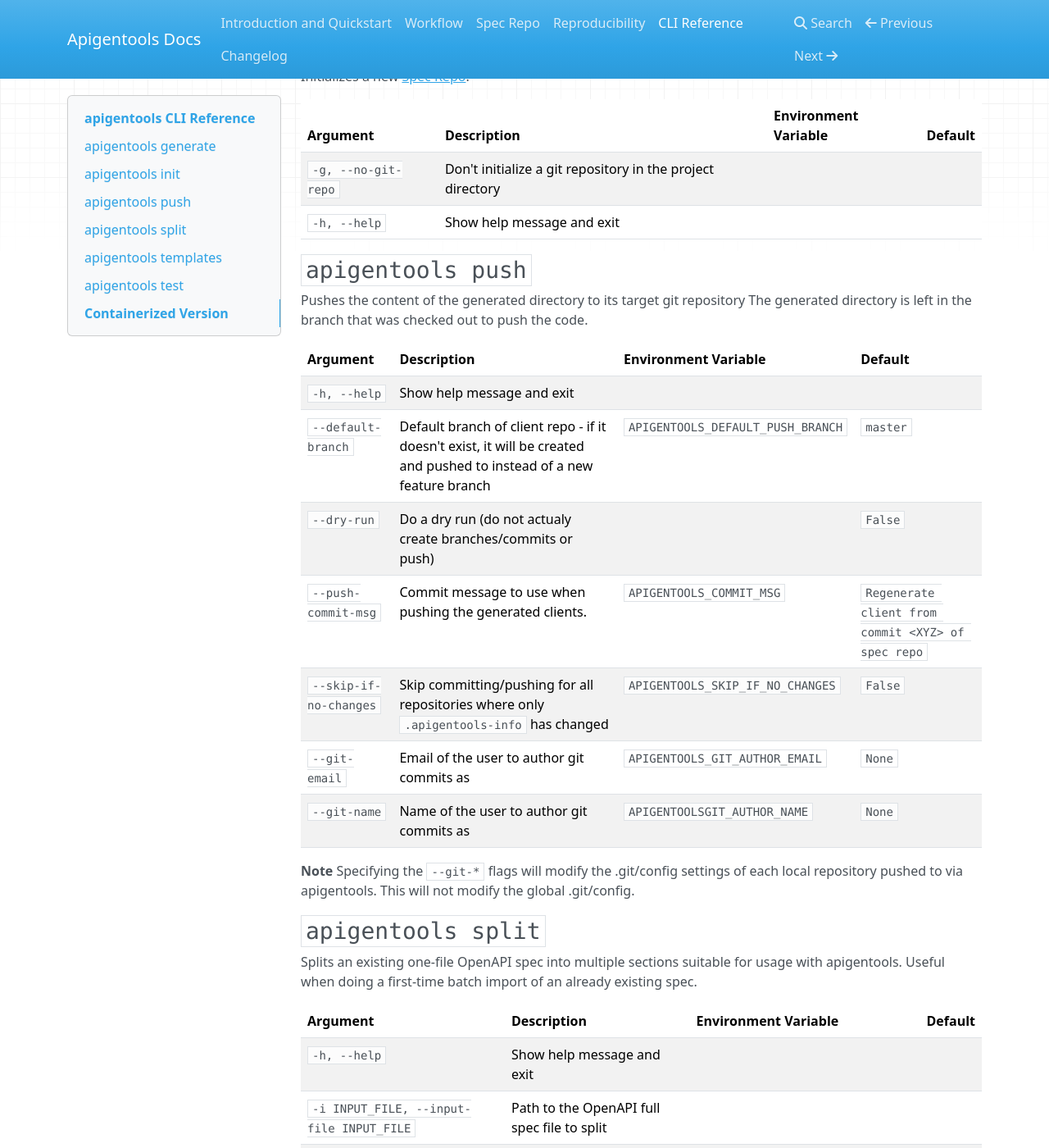
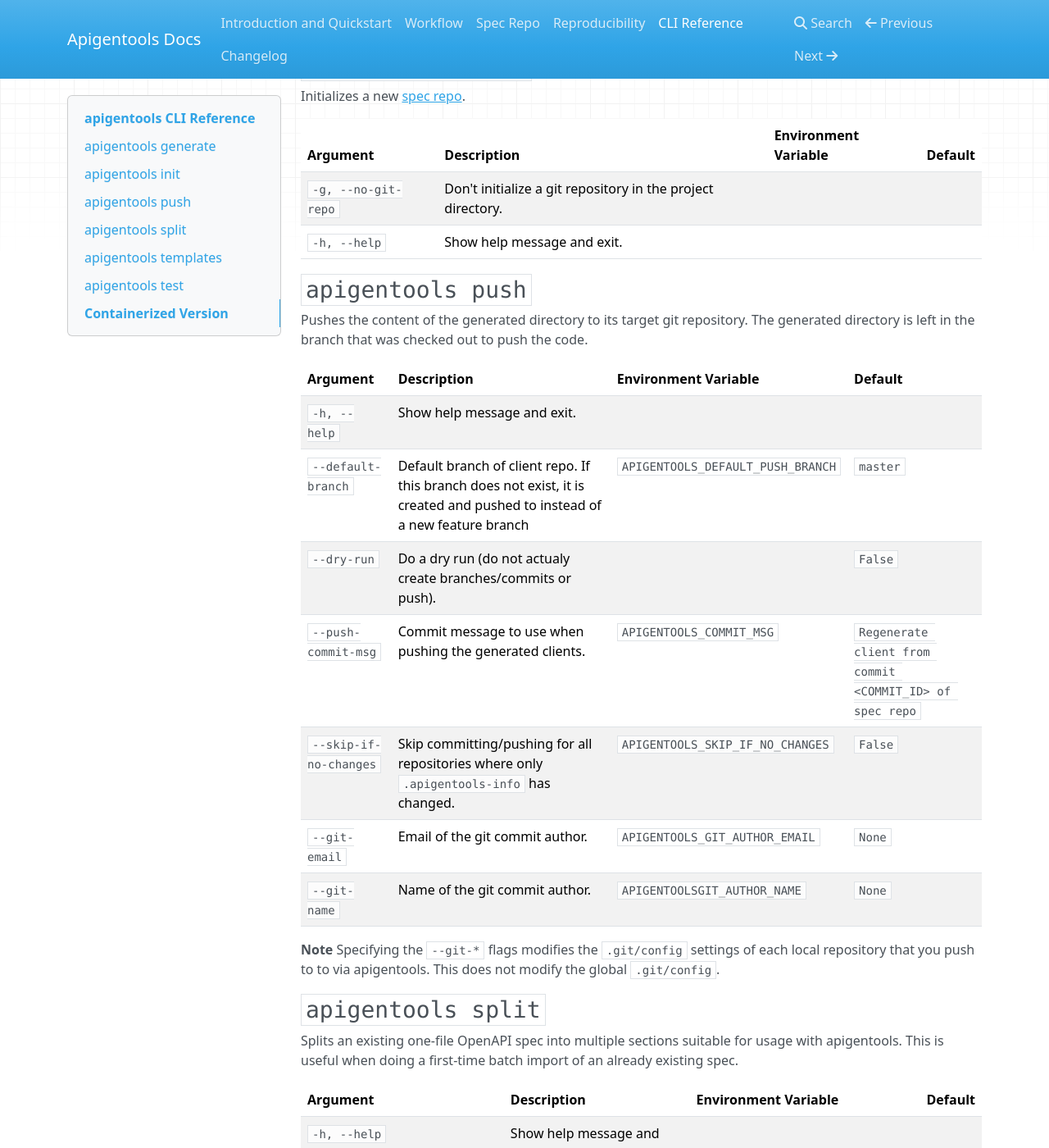
Before and after one commit to DataDog/apigentools, an MkDocs documentation site: the page built from docs/cli.md, in a window 1280 px wide and 1400 px high, scrolled down 3596 px. Shown: the whole window at 82% size. Built offline with MkDocs 1.6.1, drawn with Linux system fonts in a browser that asks for light colours; nearby versions of some CDN libraries; some of the changed text lies outside the part shown.

Commit message:
Docs grammar edits (#66)

````diff
--- a/docs/cli.md
+++ b/docs/cli.md
@@ -3,29 +3,29 @@
 Basic usage:
 
 ```
-apigentools <apigentools-args> <SUBCOMMAND> <subcommand args>
+apigentools <APIGENTOOLS_ARGS> <SUBCOMMAND> <SUBCOMMAND_ARGS>
 ```
 
-Note that a lot of arguments can take their value from environment variables and coded-in defaults. In this case, the actual value is obtained like this:
+Many arguments take values from environment variables and coded-in defaults. In this case, the actual value is obtained like this:
 
-* If the commandline argument is provided, it is used.
-* If the commandline argument is not provided and the environment variable exists, its content is used.
-* If the commandline argument is not provided and the enviromnent variable doesn't exist, the coded-in default is used.
+* If the command line argument is provided, it is used.
+* If the command line argument is **not** provided, and the environment variable exists, the environment variable is used.
+* If the command line argument is **not** provided, and the enviromnent variable does **not** exist, the coded-in default is used.
 
-Throughout this document, arguments with this behaviour have a value both in their "Environment Variable" column as well as in their "Default" column.
+Throughout this document, arguments with this behavior have a value both in their "Environment Variable" column as well as in their "Default" column.
 
 Argument | Description | Environment Variable | Default
 ---------|-------------|----------------------|--------
 `-av API_VERSIONS, --api-versions API_VERSIONS` | The API version to run the specified action against. These must match what the config in the spec repo contains. Example: `apigentools -av v1 -av v2 test` | `APIGENTOOLS_API_VERSION` | `None` to run against all
-`-c CONFIG_DIR, --config-dir CONFIG_DIR` | Path to config directory | `APIGENTOOLS_CONFIG_DIR` | `config`
-`-g GENERATED_CODE_DIR, --generated-code-dir GENERATED_CODE_DIR` | Path to directory where to save the generated source code | `APIGENTOOLS_GENERATED_CODE_DIR` | `generated`
-`-h, --help` | Show help message and exit
+`-c CONFIG_DIR, --config-dir CONFIG_DIR` | Path to config directory. | `APIGENTOOLS_CONFIG_DIR` | `config`
+`-g GENERATED_CODE_DIR, --generated-code-dir GENERATED_CODE_DIR` | Path to directory where generated source code is saved. | `APIGENTOOLS_GENERATED_CODE_DIR` | `generated`
+`-h, --help` | Show help message and exit.
 `-l LANGUAGES, --languages LANGUAGES` | Languages to run the specified action against. These must match what the config in the spec repo contains. Example: `apigentools -l go -l java test` | `APIGENTOOLS_LANG` | `None` to run against all
-`-r SPEC_REPO_DIR, --spec-repo-dir SPEC_REPO_DIR` | Switch to this directory before doing anything else | `APIGENTOOLS_SPEC_REPO_DIR` | `.`
-`--git-via-https` | Whether to use https (or ssh) for git actions | `APIGENTOOLS_GIT_VIA_HTTPS` | `false`
+`-r SPEC_REPO_DIR, --spec-repo-dir SPEC_REPO_DIR` | Switch to this directory before doing anything else. | `APIGENTOOLS_SPEC_REPO_DIR` | `.`
+`--git-via-https` | Whether to use HTTPS (or SSH) for git actions. | `APIGENTOOLS_GIT_VIA_HTTPS` | `false`
 `--git-via-https-installation-access-token` | Use installation access token (authenticating a Github app) for git actions. Mutually exclusive with `--git-via-https-oauth-token`. | `APIGENTOOLS_GIT_VIA_HTTPS_INSTALLATION_ACCESS_TOKEN` |
-`--git-via-https-oauth-token` | Use OAuth over HTTPS passing this token for git actions. Mutually exclusive with `--git-via-https-installation-access-token`. | `APIGENTOOLS_GIT_VIA_HTTPS_OAUTH_TOKEN` |
-`-v, --verbose` | Whether or not to log the generation in verbose mode
+`--git-via-https-oauth-token` | Use OAuth over HTTPS, passing this token for git actions. Mutually exclusive with `--git-via-https-installation-access-token`. | `APIGENTOOLS_GIT_VIA_HTTPS_OAUTH_TOKEN` |
+`-v, --verbose` | Log generation in verbose mode.
 
 ## `apigentools generate`
 
@@ -33,62 +33,61 @@
 
 Argument | Description | Environment Variable | Default
 ---------|-------------|----------------------|--------
-`--additional-stamp [ADDITIONAL_STAMP [ADDITIONAL_STAMP ...]]` | Additional components to add to the `apigentoolsStamp` variable passed to templates | `APIGENTOOLS_ADDITIONAL_STAMP` | `[]`
-`--builtin-templates` | Use unpatched upstream templates | | `false`
-`-d DOWNSTREAM_TEMPLATES_DIR, --downstream-templates-dir DOWNSTREAM_TEMPLATES_DIR` | Path to directory with downstream templates | `APIGENTOOLS_DOWNSTREAM_TEMPLATES_DIR` | `downstream-templates`
-`-f FULL_SPEC_FILE, --full-spec-file FULL_SPEC_FILE` | Name of the OpenAPI full spec file to write | `APIGENTOOLS_FULL_SPEC_FILE` | `full_spec.yaml`
-`-h, --help` | Show help message and exit
-`-i GENERATED_WITH_IMAGE, --generated-with-image GENERATED_WITH_IMAGE` | Override the tag of the image with which the client code was generated | `APIGENTOOLS_IMAGE` | `None`
-`-s SPEC_DIR, --spec-dir SPEC_DIR` | Path to directory with OpenAPI specs | `APIGENTOOLS_SPEC_DIR` | `spec`
-`-t TEMPLATE_DIR, --template-dir TEMPLATE_DIR` | Path to directory with processed upstream templates | `APIGENTOOLS_TEMPLATES_DIR` | `templates`
-`--clone-repo` | Whether to clone the client Github repositories before running code generation | `APIGENTOOLS_PULL_REPO` | `False`
+`--additional-stamp [ADDITIONAL_STAMP [ADDITIONAL_STAMP ...]]` | Additional components to add to the `apigentoolsStamp` variable passed to templates. | `APIGENTOOLS_ADDITIONAL_STAMP` | `[]`
+`--builtin-templates` | Use unpatched upstream templates. | | `false`
+`-d DOWNSTREAM_TEMPLATES_DIR, --downstream-templates-dir DOWNSTREAM_TEMPLATES_DIR` | Path to directory with downstream templates. | `APIGENTOOLS_DOWNSTREAM_TEMPLATES_DIR` | `downstream-templates`
+`-f FULL_SPEC_FILE, --full-spec-file FULL_SPEC_FILE` | Name of the OpenAPI full spec file to write. | `APIGENTOOLS_FULL_SPEC_FILE` | `full_spec.yaml`
+`-h, --help` | Show help message and exit.
+`-i GENERATED_WITH_IMAGE, --generated-with-image GENERATED_WITH_IMAGE` | Override the tag of the image with which the client code was generated. | `APIGENTOOLS_IMAGE` | `None`
+`-s SPEC_DIR, --spec-dir SPEC_DIR` | Path to directory with OpenAPI specs. | `APIGENTOOLS_SPEC_DIR` | `spec`
+`-t TEMPLATE_DIR, --template-dir TEMPLATE_DIR` | Path to directory with processed upstream templates. | `APIGENTOOLS_TEMPLATES_DIR` | `templates`
+`--clone-repo` | Whether to clone the client Github repositories before running code generation. | `APIGENTOOLS_PULL_REPO` | `False`
 
 ## `apigentools init`
 
-Initializes a new [Spec Repo](spec_repo.md).
+Initializes a new [spec repo](spec_repo.md).
 
 Argument | Description | Environment Variable | Default
 ---------|-------------|----------------------|--------
-`-g, --no-git-repo` | Don't initialize a git repository in the project directory
-`-h, --help` | Show help message and exit
+`-g, --no-git-repo` | Don't initialize a git repository in the project directory.
+`-h, --help` | Show help message and exit.
 
 ## `apigentools push`
 
-Pushes the content of the generated directory to its target git repository
-The generated directory is left in the branch that was checked out to push the code.
+Pushes the content of the generated directory to its target git repository. The generated directory is left in the branch that was checked out to push the code.
 
 Argument | Description | Environment Variable | Default
 ---------|-------------|----------------------|--------
-`-h, --help` | Show help message and exit
-`--default-branch` | Default branch of client repo - if it doesn't exist, it will be created and pushed to instead of a new feature branch | `APIGENTOOLS_DEFAULT_PUSH_BRANCH` | `master`
-`--dry-run` | Do a dry run (do not actualy create branches/commits or push) | | `False`
-`--push-commit-msg` | Commit message to use when pushing the generated clients. | `APIGENTOOLS_COMMIT_MSG` | `Regenerate client from commit <XYZ> of spec repo`
-`--skip-if-no-changes` | Skip committing/pushing for all repositories where only `.apigentools-info` has changed | `APIGENTOOLS_SKIP_IF_NO_CHANGES` | `False`
-`--git-email` | Email of the user to author git commits as | `APIGENTOOLS_GIT_AUTHOR_EMAIL` | `None`
-`--git-name` | Name of the user to author git commits as | `APIGENTOOLSGIT_AUTHOR_NAME` | `None`
+`-h, --help` | Show help message and exit.
+`--default-branch` | Default branch of client repo. If this branch does not exist, it is created and pushed to instead of a new feature branch | `APIGENTOOLS_DEFAULT_PUSH_BRANCH` | `master`
+`--dry-run` | Do a dry run (do not actualy create branches/commits or push). | | `False`
+`--push-commit-msg` | Commit message to use when pushing the generated clients. | `APIGENTOOLS_COMMIT_MSG` | `Regenerate client from commit <COMMIT_ID> of spec repo`
+`--skip-if-no-changes` | Skip committing/pushing for all repositories where only `.apigentools-info` has changed. | `APIGENTOOLS_SKIP_IF_NO_CHANGES` | `False`
+`--git-email` | Email of the git commit author. | `APIGENTOOLS_GIT_AUTHOR_EMAIL` | `None`
+`--git-name` | Name of the git commit author. | `APIGENTOOLSGIT_AUTHOR_NAME` | `None`
 
-**Note** Specifying the `--git-*` flags will modify the .git/config settings of each local repository pushed to via apigentools. This will not modify the global .git/config.
+**Note** Specifying the `--git-*` flags modifies the `.git/config` settings of each local repository that you push to to via apigentools. This does not modify the global `.git/config`.
 
 ## `apigentools split`
 
-Splits an existing one-file OpenAPI spec into multiple sections suitable for usage with apigentools. Useful when doing a first-time batch import of an already existing spec.
+Splits an existing one-file OpenAPI spec into multiple sections suitable for usage with apigentools. This is useful when doing a first-time batch import of an already existing spec.
 
 Argument | Description | Environment Variable | Default
 ---------|-------------|----------------------|--------
-`-h, --help` | Show help message and exit
-`-i INPUT_FILE, --input-file INPUT_FILE` | Path to the OpenAPI full spec file to split
-`-s SPEC_DIR, --spec-dir SPEC_DIR` | Path to directory with OpenAPI specs | `APIGENTOOLS_SPEC_DIR` | `spec`
-`-v API_VERSION, --api-version API_VERSION` | Version of API that the input spec describes | `APIGENTOOLS_SPLIT_SPEC_VERSION` | `v1`
+`-h, --help` | Show help message and exit.
+`-i INPUT_FILE, --input-file INPUT_FILE` | Path to the OpenAPI full spec file to split.
+`-s SPEC_DIR, --spec-dir SPEC_DIR` | Path to directory with OpenAPI specs. | `APIGENTOOLS_SPEC_DIR` | `spec`
+`-v API_VERSION, --api-version API_VERSION` | Version of API that the input spec describes. | `APIGENTOOLS_SPLIT_SPEC_VERSION` | `v1`
 
 ## `apigentools templates`
 
-Obtains upstream openapi-generator templates, applies template patches and saves them to templates directory.
+Obtains upstream `openapi-generator` templates, applies template patches, and saves them to a templates directory.
 
 Argument | Description | Environment Variable | Default
 ---------|-------------|----------------------|--------
-`-h, --help` | Show help message and exit
-`-o OUTPUT_DIR, --output-dir OUTPUT_DIR` | Path to directory where to put processed upstream templates | `APIGENTOOLS_TEMPLATES_DIR` | `templates`
-`-p TEMPLATE_PATCHES_DIR, --template-patches-dir TEMPLATE_PATCHES_DIR` | Directory with patches for upstream templates | `APIGENTOOLS_TEMPLATE_PATCHES_DIR` | `template-patches`
+`-h, --help` | Show help message and exit.
+`-o OUTPUT_DIR, --output-dir OUTPUT_DIR` | Path to directory where processed upstream templates are saved. | `APIGENTOOLS_TEMPLATES_DIR` | `templates`
+`-p TEMPLATE_PATCHES_DIR, --template-patches-dir TEMPLATE_PATCHES_DIR` | Directory with patches for upstream templates. | `APIGENTOOLS_TEMPLATE_PATCHES_DIR` | `template-patches`
 
 ### `apigentools templates local-dir`
 
@@ -96,36 +95,36 @@
 
 Argument | Description | Environment Variable | Default
 ---------|-------------|----------------------|--------
-`-h, --help` | Show help message and exit
+`-h, --help` | Show help message and exit.
 
 Positional Argument | Description | Environment Variable | Default
 --------------------|-------------|----------------------|--------
-`local_path` | Path to directory with openapi-generator upstream templates
+`local_path` | Path to directory with `openapi-generator` upstream templates.
 
 ### `apigentools templates openapi-git`
 
-Obtains upstream templates from openapi-generator git repository.
+Obtains upstream templates from `openapi-generator` git repository.
 
 Argument | Description | Environment Variable | Default
 ---------|-------------|----------------------|--------
-`-h, --help` | Show help message and exit
-`-u REPO_URL, --repo_url REPO_URL` | URL of the openapi-generator repo | | `https://github.com/OpenAPITools/openapi-generator`
+`-h, --help` | Show help message and exit.
+`-u REPO_URL, --repo_url REPO_URL` | URL of the `openapi-generator` repo. | | `https://github.com/OpenAPITools/openapi-generator`
 
 Positional Argument | Description | Environment Variable | Default
 --------------------|-------------|----------------------|--------
-`git_committish` | Git 'committish' to check out before obtaining templates | | `master`
+`git_committish` | Git 'committish' to check out before obtaining templates. | | `master`
 
 ### `apigentools templates openapi-jar`
 
-Obtains upstream templates from an openapi-generator jar file.
+Obtains upstream templates from an `openapi-generator` JAR file.
 
 Argument | Description | Environment Variable | Default
 ---------|-------------|----------------------|--------
-`-h, --help` | Show help message and exit
+`-h, --help` | Show help message and exit.
 
 Positional Argument | Description | Environment Variable | Default
 --------------------|-------------|----------------------|--------
-`jar_path` | Path to openapi-generator jar file | `APIGENTOOLS_OPENAPI_JAR` | `openapi-generator.jar`
+`jar_path` | Path to `openapi-generator` JAR file. | `APIGENTOOLS_OPENAPI_JAR` | `openapi-generator.jar`
 
 ## `apigentools test`
 
@@ -133,24 +132,24 @@
 
 Argument | Description | Environment Variable | Default
 ---------|-------------|----------------------|--------
-`--container-env [CONTAINER_ENV [CONTAINER_ENV ...]]` | Additional environment variables to pass to containers running the tests, for example `--container-env API_KEY=123 OTHER_KEY=234`. Note that apigentools contains additional logic to treat these values as sensitive and avoid logging them during runtime. (NOTE: if the testing container itself prints this value, it *will* be logged as part of the test output by apigentools).
-`-g GENERATED_CODE_DIR, --generated-code-dir GENERATED_CODE_DIR` | Path to directory where the generated source code is | `APIGENTOOLS_GENERATED_CODE_DIR` | `generated`
-`-h, --help` | Show help message and exit
-`--no-cache` | Build test image with --no-cache option | `APIGENTOOLS_TEST_BUILD_NO_CACHE` | `False`
+`--container-env [CONTAINER_ENV [CONTAINER_ENV ...]]` | Additional environment variables to pass to containers running the tests, for example `--container-env API_KEY=123 OTHER_KEY=234`. Note that apigentools contains additional logic to treat these values as sensitive and avoid logging them during runtime. (**NOTE**: if the testing container itself prints this value, it *will* be logged as part of the test output by apigentools).
+`-g GENERATED_CODE_DIR, --generated-code-dir GENERATED_CODE_DIR` | Path to directory where the generated source code is. | `APIGENTOOLS_GENERATED_CODE_DIR` | `generated`
+`-h, --help` | Show help message and exit.
+`--no-cache` | Build test image with `--no-cache` option. | `APIGENTOOLS_TEST_BUILD_NO_CACHE` | `False`
 
 # Containerized Version
 
-The apigentools PyPI package ships with two scripts - `apigentools` and `container-apigentools`. The containerized version will execute all commands in a container created from given image. Additionally, all `APIGENTOOLS_*` environment variables from current environment are passed inside the container. Basic usage:
+The apigentools PyPI package ships with two scripts: `apigentools` and `container-apigentools`. The containerized version executes all commands in a container created from given image. Additionally, all `APIGENTOOLS_*` environment variables from current environment are passed inside the container. Basic usage:
 
 `container-apigentools IMAGE [--spec-repo-volume SPEC_REPO_VOLUME] [APIGENTOOLS_ARG ...]`
 
 Argument | Description | Environment Variable | Default
 ---------|-------------|----------------------|--------
-`--spec-repo-volume SPEC_REPO_VOLUME` | Path to directory with the Spec Repo | | `.`
+`--spec-repo-volume SPEC_REPO_VOLUME` | Path to directory with the spec repo. | | `.`
 
 Positional Argument | Description | Environment Variable | Default
 --------------------|-------------|----------------------|--------
 `IMAGE` | apigentools image to use, e.g. `apigentools:1.2.3`
-`APIGENTOOLS_ARGS` | arguments to pass to apigentools running inside container, see the help for apigentools above
+`APIGENTOOLS_ARGS` | Arguments to pass to apigentools running inside container. Refer to the above [apigentools][#apigentools-cli-reference] section for information about argument behavior.
 
-Note that if `APIGENTOOLS_ARGS` is not provided, a [full automated workflow](workflow.md#run-all-automated-parts-of-the-workflow) will be run.
+Note that if `APIGENTOOLS_ARGS` is not provided, a [full automated workflow](workflow.md#run-all-automated-parts-of-the-workflow) is run.
````
Also changed, not shown: docs/index.md (+19 -19 lines), docs/reproducible.md (+7 -7 lines), docs/spec_repo.md (+48 -46 lines), docs/workflow.md (+28 -26 lines).
